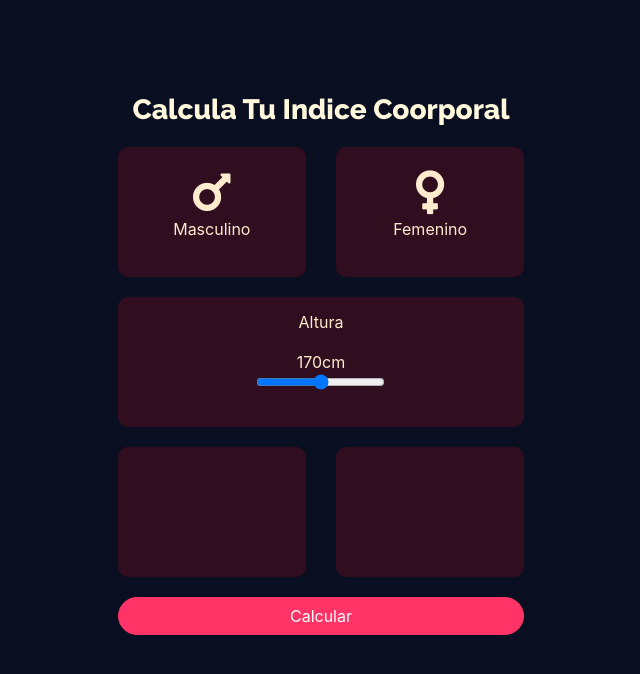
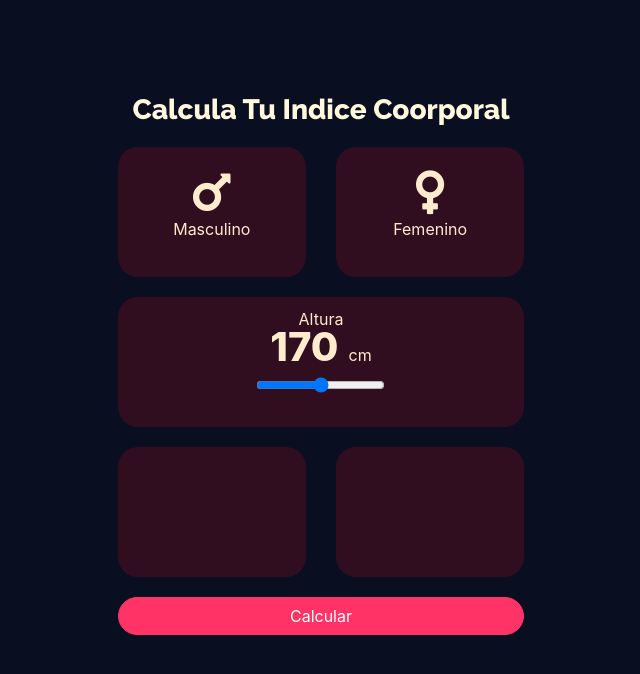
Before and after one commit to alejahndro02/indiceCoorporal, an Angular app: page / in a window 1280 px wide. Shown: the top 674 px of the page, without its empty margins (319-959 px from the left). Built offline with nearby package versions, Linux system fonts and the light colour scheme.

Commit message:
Se estilo la seccion de Altura

```diff
--- a/src/app/components/inicio/inicio.component.css
+++ b/src/app/components/inicio/inicio.component.css
@@ -1,7 +1,7 @@
 .fondoItem {
     background-color: #ff111328;
     height: 130px;
-    border-radius: 10px;
+    border-radius: 20px;
     color: blanchedalmond;
     text-align: center;
 }
@@ -9,3 +9,23 @@
 .genero {
     font-size: 50px;
 }
+
+.numero {
+    font-size: 40px;
+    font-weight: 800;
+    margin-top: -30px;
+}
+
+.cm {
+    font-size: 16px;
+    font-weight: 400;
+    margin-left: 10px;
+}
+
+.form-control-range {
+    padding: 0px 20px;
+}
+
+input[type=range]::-webkit-slider-thumb {
+    background: #ff3666;
+}
```
Also changed, not shown: src/styles.css (indentation only).
